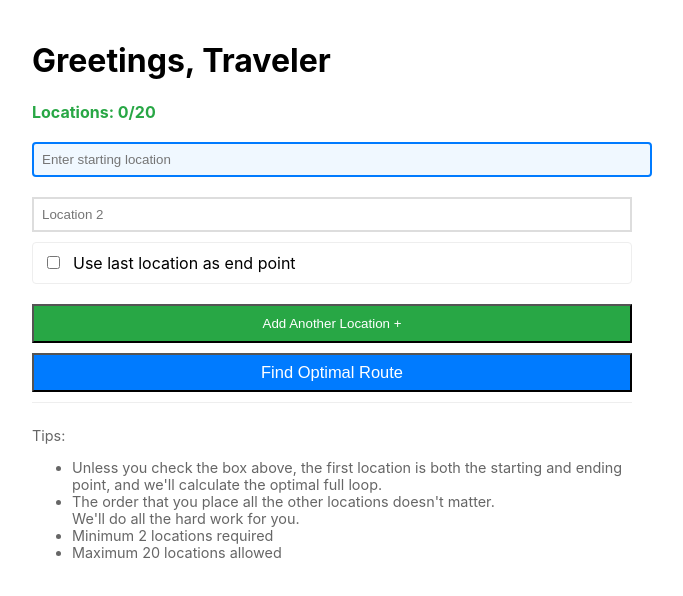
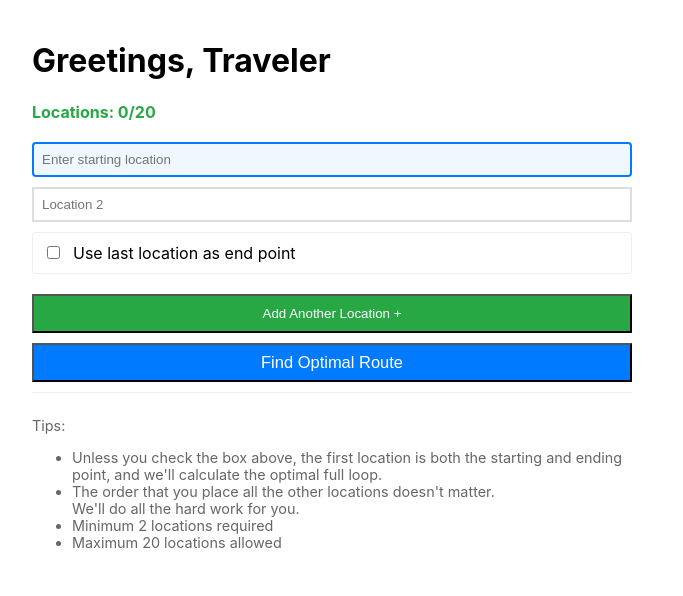
Before and after one commit to NGWi/the_traveler, a React (Create React App) app: page / in a window 1280 px wide. Shown: the top 596 px of the page, without its empty margins (308-991 px from the left). Built offline with nearby package versions, Linux system fonts and the light colour scheme.

Commit message:
Finally got boxes the same size.

```diff
--- a/src/App.js
+++ b/src/App.js
@@ -64,7 +64,7 @@ function App() {
 
       <form onSubmit={handleSubmit}>
         {/* Start Location */}
-        <div style={{ marginBottom: '20px' }}>
+        <div style={{ marginBottom: '10px', display: 'flex' }}>
           <input
             type="text"
             value={locations[0]}
```
